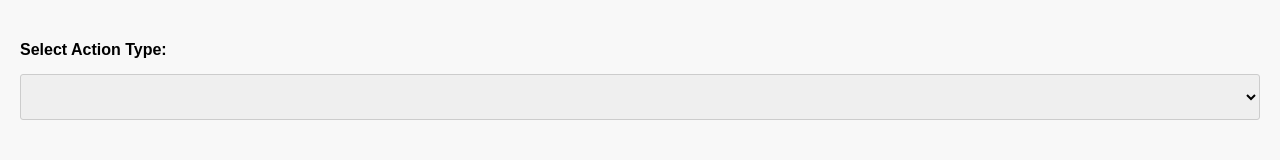
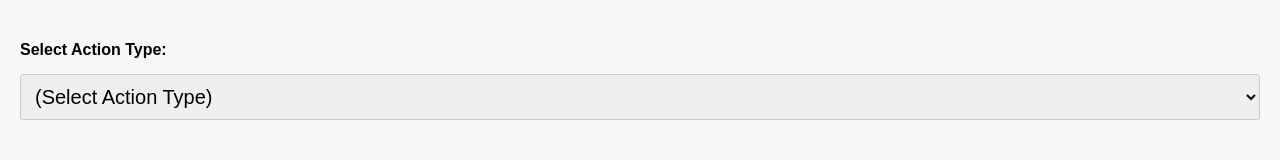
Before and after one commit to jardondaful/Updated-Esri-Hardware-Turn-In-Sheet, a plain HTML site: page New Hardware Turn In Sheet/HardwareTurnInSheetNew.html in a window 1280 px wide. Drawn offline with Linux system fonts and the light colour scheme.

Commit message:
Update HardwareTurnInSheetNew.html

```diff
--- a/New Hardware Turn In Sheet/HardwareTurnInSheetNew.html
+++ b/New Hardware Turn In Sheet/HardwareTurnInSheetNew.html
@@ -11,7 +11,7 @@
     <form id="actionForm" action="submit_form.php" method="post">
         <label for="actionType">Select Action Type:</label>
         <select name="actionType" id="actionType">
-            <option value=""></option>
+            <option value="(select action type)">(Select Action Type)</option>
             <option value="hardwareTurnIn">Hardware Turn In</option>
             <option value="separation">Separation</option>
         </select>
```
